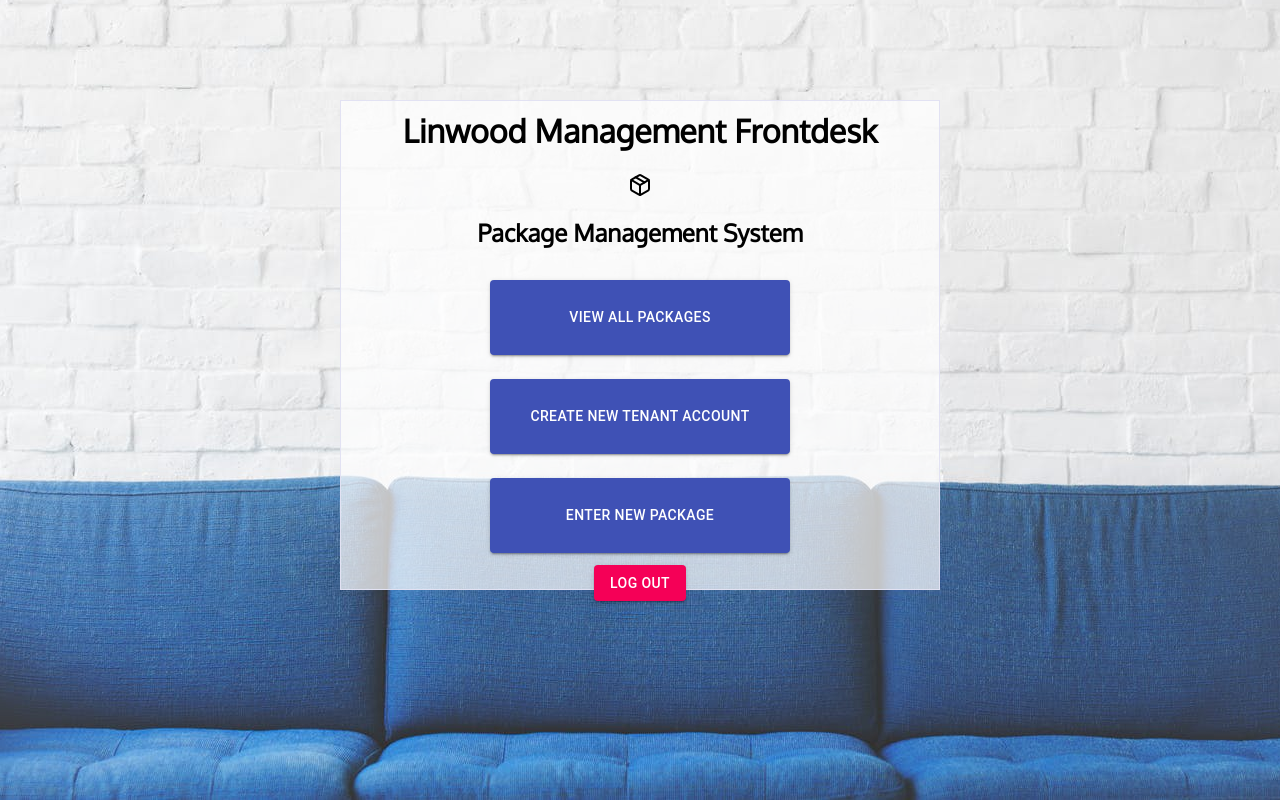
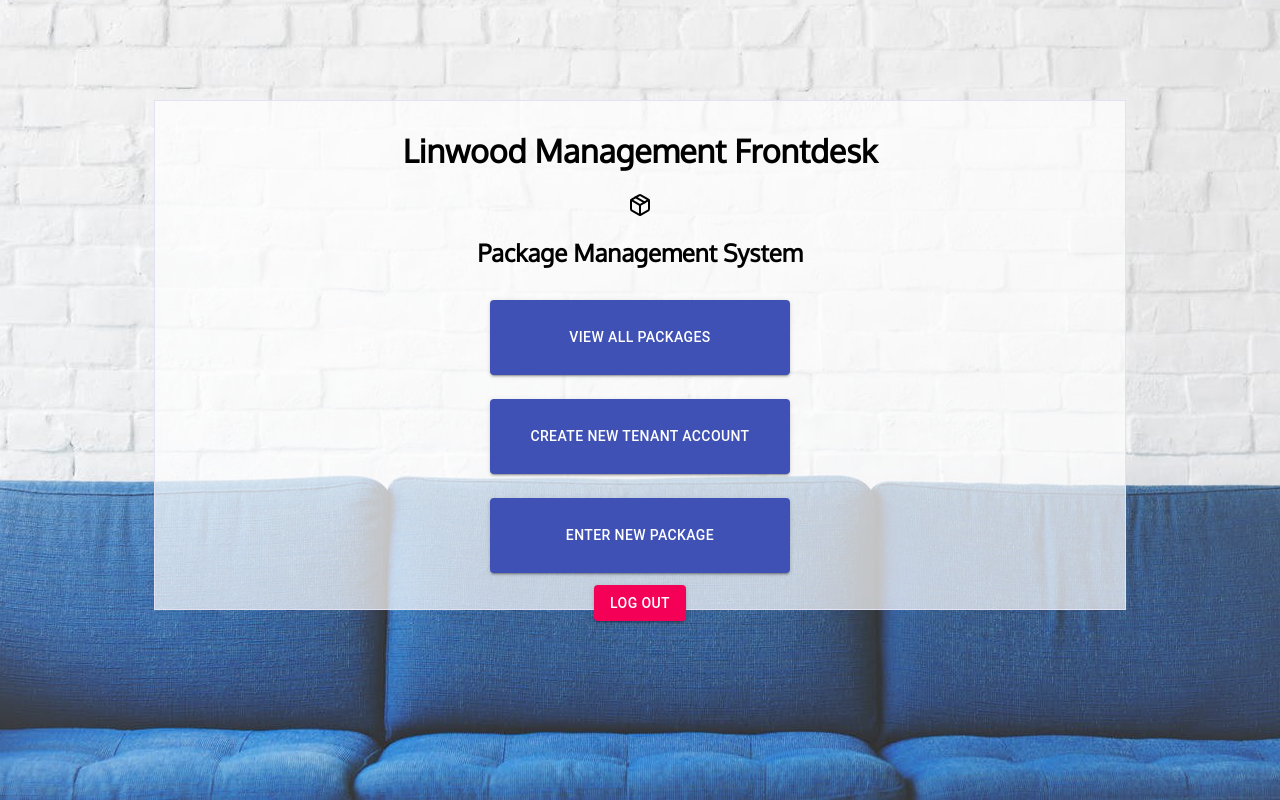
Before and after one commit to simonlally/pkg-management-react, a React (Create React App) app: page /manager in a window 1280 px wide. Built offline with nearby package versions, Linux system fonts and the light colour scheme.

Commit message:
adjusted padding of staff page

```diff
--- a/src/App.css
+++ b/src/App.css
@@ -19,6 +19,7 @@ body {
   background: rgba(255, 255, 255, 0.7);
   border: 1px solid rgb(226, 226, 243);
   margin-top: 100px;
+  padding-top: 20px;
 }
 
 .p {
--- a/src/pages/manager.js
+++ b/src/pages/manager.js
@@ -22,7 +22,7 @@ class manager extends React.Component {
 
   render() {
     return (
-      <Container maxWidth="sm" className="card">
+      <Container style={{ width: "80%" }} className="card">
         <Grid
           direction="column"
           alignItems="center"
```
